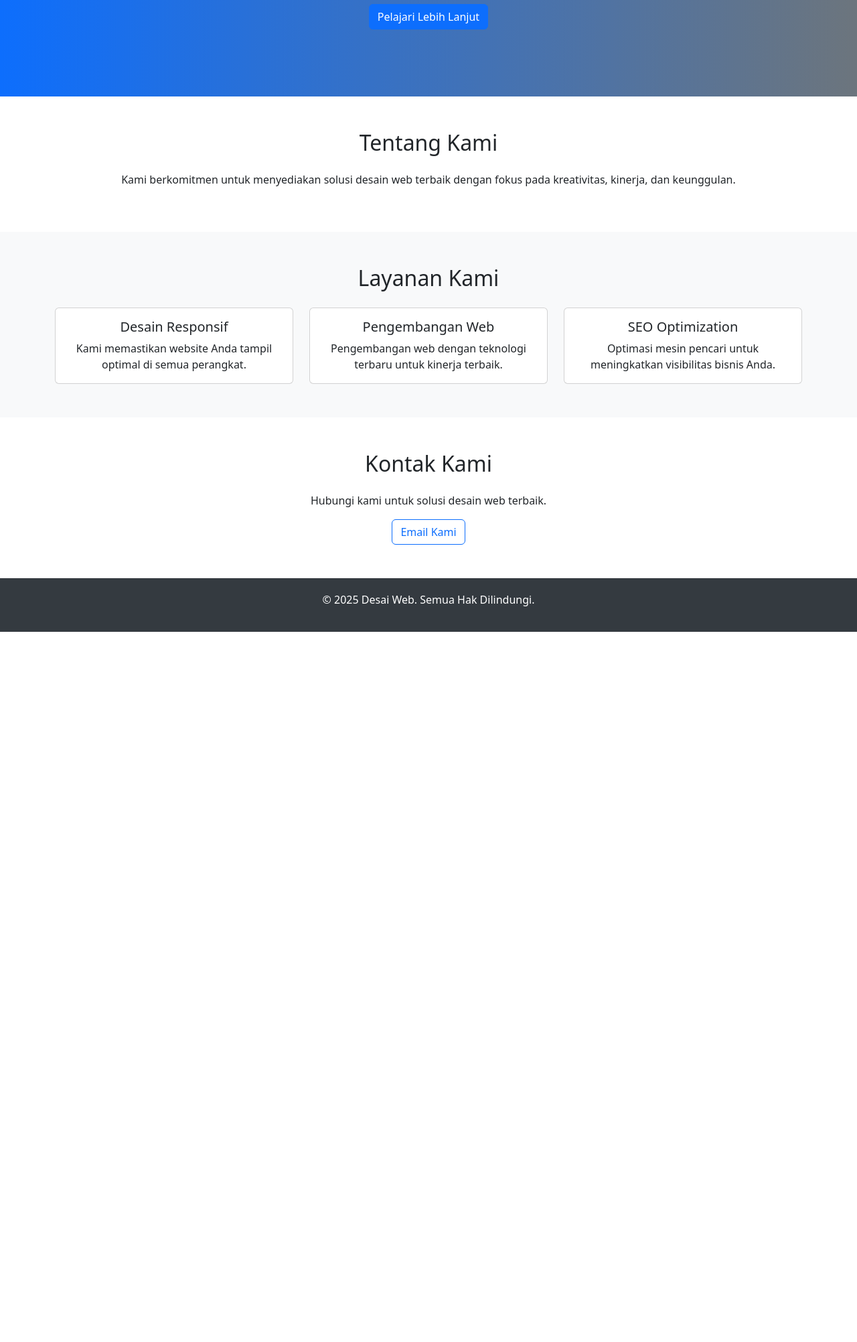
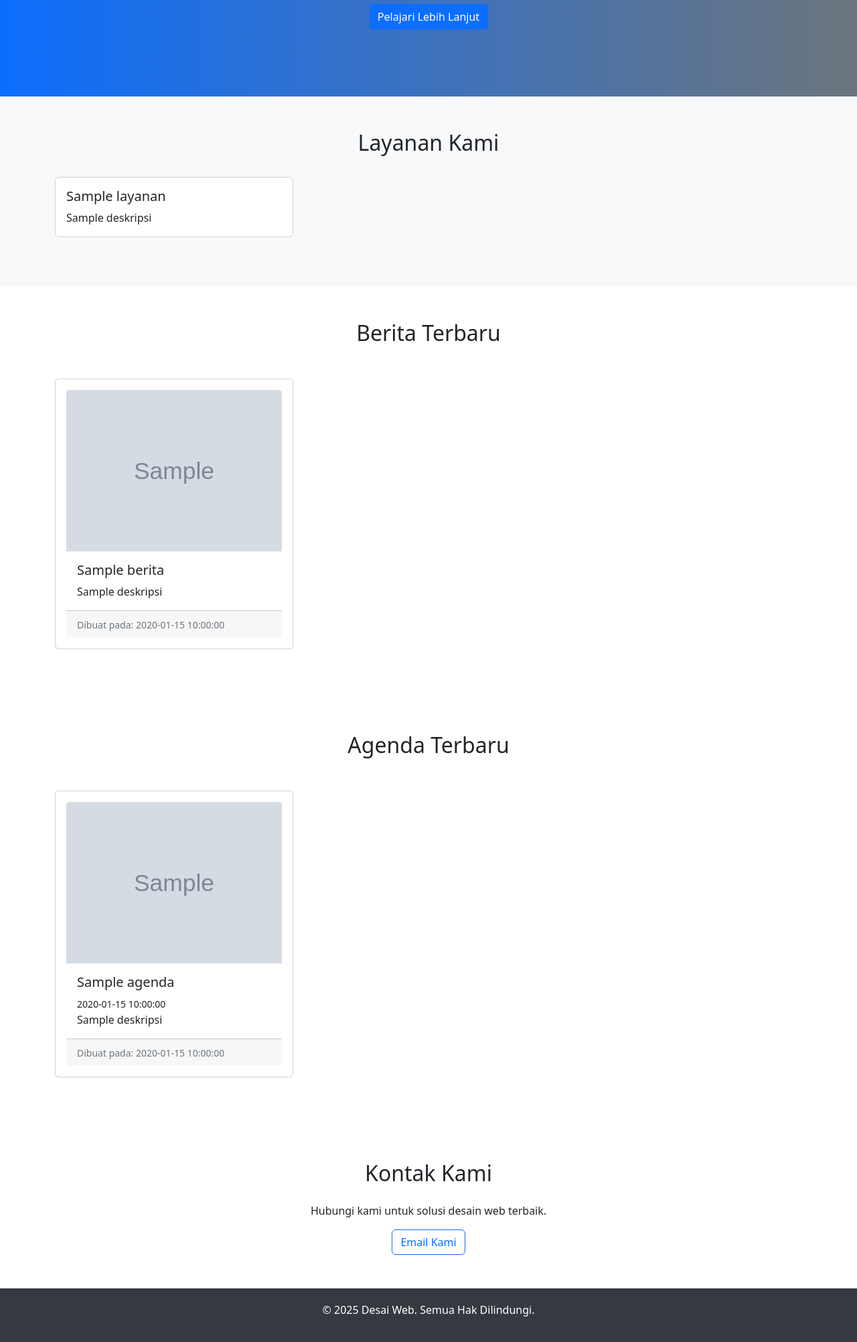
Before and after one commit to xyxrnd/web-desa, a CodeIgniter 4 app: template app/Views/home.php in a window 1280 px wide. Shown: the part 246-2249 px from the top of the page at 67% size. Before the commit the page ends 1189 px from the top, so only its background shows below. Run offline with PHP 8.4 and a stand-in for CodeIgniter, Linux system fonts and the light colour scheme; the template is opened without the code that fills it: most values are stand-ins (such as "Sample title", 1, 10 or a date in 2020); grey boxes marked "Sample" are stand-in pictures; some libraries are stand-ins or nearby versions.

Commit message:
REVISI REVISI

```diff
--- a/app/Views/admin/layanan/index.php
+++ b/app/Views/admin/layanan/index.php
@@ -34,7 +34,7 @@
                                 <td><?= esc($g['deskripsi']) ?></td>
                                 <td>
                                     <a href="<?= base_url('admin/layanan/edit/' . $g['id_layanan']) ?>" class="btn btn-warning btn-sm">Edit</a>
-                                    <a href="<?= base_url('admin/layanan/hapus/' . $g['id_layanan']) ?>" class="btn btn-danger btn-sm" onclick="return confirm('Apakah Anda yakin ingin menghapus menu ini?')">Hapus</a>
+                                    <a href="<?= base_url('admin/layanan/delete/' . $g['id_layanan']) ?>" class="btn btn-danger btn-sm" onclick="return confirm('Apakah Anda yakin ingin menghapus menu ini?')">Hapus</a>
                                 </td>
                             </tr>
                         <?php endforeach; ?>
--- a/app/Views/home.php
+++ b/app/Views/home.php
@@ -63,41 +63,79 @@
     </section>
 
     <!-- Features Section -->
+
+
+    <!-- Services Section -->
+    <section id="services" class="feature bg-light">
+        <div class="container">
+            <div class="row">
+                <div class="col-12 text-center mb-4">
+                    <h2>Layanan Kami</h2>
+                </div>
+            </div>
+            <div class="row">
+                <?php foreach ($layanan as $l) : ?>
+                    <div class="col-md-4 mb-4">
+                        <div class="card p-3 h-100">
+                            <h5 class="card-title"><?= esc($l['nama_layanan']); ?></h5>
+                            <p class="card-text"><?= esc($l['deskripsi']); ?></p>
+                        </div>
+                    </div>
+                <?php endforeach; ?>
+            </div>
+        </div>
+    </section>
     <section id="about" class="feature">
         <div class="container">
-            <div class="row text-center">
-                <h2 class="mb-4">Tentang Kami</h2>
-                <p>Kami berkomitmen untuk menyediakan solusi desain web terbaik dengan fokus pada kreativitas, kinerja, dan keunggulan.</p>
+            <div class="row">
+                <div class="col-12 text-center mb-4">
+                    <h2 class="mb-4">Berita Terbaru</h2>
+                </div>
+            </div>
+            <div class="row">
+                <?php foreach ($berita as $b) : ?>
+                    <div class="col-md-4 mb-4">
+                        <div class="card p-3 h-100">
+                            <img src="<?= base_url('foto/berita/' . $b['foto']) ?>" class="card-img-top" alt="<?= $b['nama'] ?>">
+                            <div class="card-body">
+                                <h5 class="card-title"><?= esc($b['nama']); ?></h5>
+                                <p class="card-text"><?= esc($b['deskripsi']); ?></p>
+                            </div>
+                            <div class="card-footer text-muted">
+                                <small>Dibuat pada: <?= esc($b['dibuat_tanggal']); ?></small>
+                            </div>
+                        </div>
+                    </div>
+                <?php endforeach; ?>
+            </div>
+        </div>
+    </section>
+    <section id="about" class="feature">
+        <div class="container">
+            <div class="row">
+                <div class="col-12 text-center mb-4">
+                    <h2 class="mb-4">Agenda Terbaru</h2>
+                </div>
+            </div>
+            <div class="row">
+                <?php foreach ($agenda as $a) : ?>
+                    <div class="col-md-4 mb-4">
+                        <div class="card p-3 h-100">
+                            <img src="<?= base_url('foto/agenda/' . $a['foto_agenda']) ?>" class="card-img-top" alt="<?= $a['nama_agenda'] ?>">
+                            <div class="card-body">
+                                <h5 class="card-title"><?= esc($a['nama_agenda']); ?></h5> <small><?= $a['tanggal']; ?></small>
+                                <p class="card-text"><?= esc($a['deskripsi']); ?></p>
+                            </div>
+                            <div class="card-footer text-muted">
+                                <small>Dibuat pada: <?= esc($b['dibuat_tanggal']); ?></small>
+                            </div>
+                        </div>
+                    </div>
+                <?php endforeach; ?>
             </div>
         </div>
     </section>
 
-    <!-- Services Section -->
-    <section id="services" class="feature bg-light">
-        <div class="container">
-            <div class="row text-center">
-                <h2 class="mb-4">Layanan Kami</h2>
-                <div class="col-md-4">
-                    <div class="card p-3">
-                        <h5 class="card-title">Desain Responsif</h5>
-                        <p class="card-text">Kami memastikan website Anda tampil optimal di semua perangkat.</p>
-                    </div>
-                </div>
-                <div class="col-md-4">
-                    <div class="card p-3">
-                        <h5 class="card-title">Pengembangan Web</h5>
-                        <p class="card-text">Pengembangan web dengan teknologi terbaru untuk kinerja terbaik.</p>
-                    </div>
-                </div>
-                <div class="col-md-4">
-                    <div class="card p-3">
-                        <h5 class="card-title">SEO Optimization</h5>
-                        <p class="card-text">Optimasi mesin pencari untuk meningkatkan visibilitas bisnis Anda.</p>
-                    </div>
-                </div>
-            </div>
-        </div>
-    </section>
 
     <!-- Contact Section -->
     <section id="contact" class="feature">
```
Also changed, not shown: app/Controllers/Home.php (+23 -1 lines), app/Views/admin/layanan/edit.php (+38 -19 lines), app/Views/admin/layanan/tambah.php (+37 -19 lines), public/foto/agenda/1736384717_efac6aa5ab59dca4dbc8.png (added), public/foto/berita/1736383781_fde738c505143c17c255.png (added), public/foto/berita/1736383790_e1d4534e225d91a8f326.png (added).
